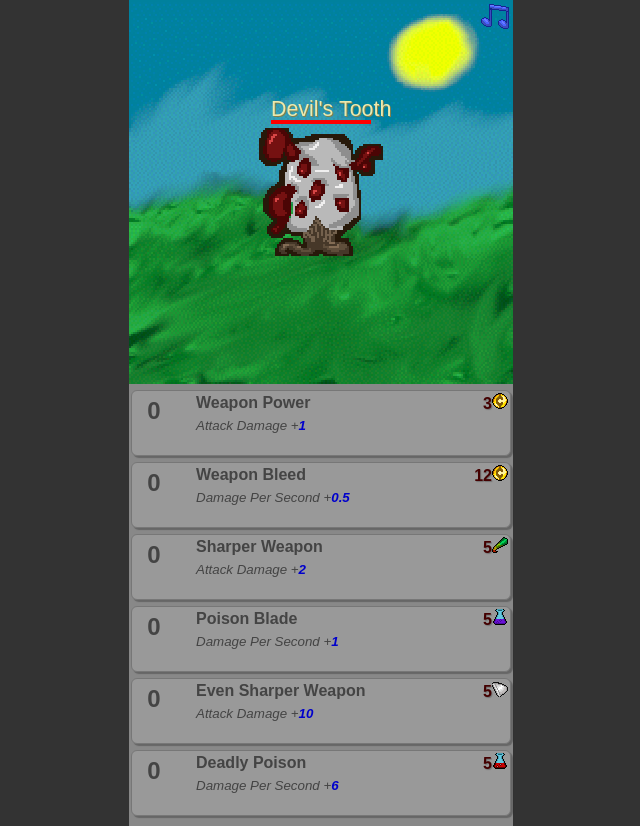
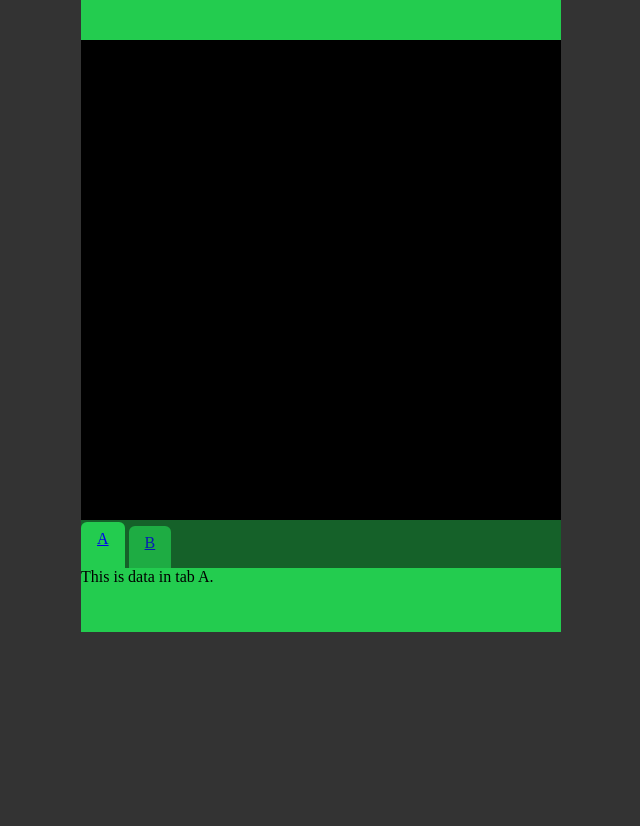
Before and after one commit to falkreon/LD52, a plain HTML site: page app/index.html in a window 1280 px wide. Shown: the whole page, without its empty margins (319-959 px from the left). After the commit the page ends 800 px from the top, so only its background shows below. Drawn offline with nearby package versions, Linux system fonts and the light colour scheme.

Commit message:
More modularization, new reactive layout

```diff
--- /dev/null
+++ b/app/garden.css
@@ -0,0 +1,59 @@
+#seed_select {
+	width: 384px;
+	text-align: center;
+}
+
+.seed {
+	display: inline-block;
+	width: 80px;
+	height: 80px;
+	border: 1px solid #444;
+	border-radius: 4px 4px;
+	background-color: #AAA;
+	text-align: center;
+	vertical-align: middle;
+
+	margin-left: 1px;
+	margin-right: 1px;
+	box-shadow: 2px 2px 1px rgba(0, 0, 0, 0.25);
+}
+
+.seed > img {
+	position: relative;
+	top: 50%;
+	transform: translateY(-50%);
+
+	width: 32px;
+	height: 32px;
+	image-rendering: crisp-edges;
+}
+
+.seed.selected {
+	border:2px solid #6F6;
+}
+
+#seed_info {
+	position: absolute;
+	width: 360px;
+	height: 128px;
+	left: 2px;
+	top: -128px;
+	margin-left: auto;
+	margin-right: auto;
+	background-color: #ba9b80;
+	border: solid 2px #000;
+	border-radius: 6px 6px;
+
+	padding-top: 2px;
+	padding-bottom: 2px;
+	padding-left: 6px;
+	padding-right: 6px;
+	vertical-align: top;
+
+	font-size: 10pt;
+	font-style: italic;
+}
+
+#seed_info_x {
+	float:right;
+}
--- a/app/index.html
+++ b/app/index.html
@@ -15,6 +15,7 @@
 			background-color: #333;
 			margin: 0px;
 			padding: 0px;
+			overflow: hidden;
 		}
 
 		.section {
@@ -30,10 +31,11 @@
 
 		.items {
 			color: #000;
-			background-color: #FFF;
-			width: 384px;
-			margin-left: auto;
-			margin-right: auto;
+			background-color: #23cc4f;
+			width: 100%;
+			aspect-ratio: 12 / 1;
+			margin-bottom: 0px;
+			margin: 0px;
 		}
 
 		.item {
@@ -44,70 +46,10 @@
 			white-space: nowrap;
 		}
 
-		#seed_select {
-			width: 384px;
-			text-align: center;
-		}
-
-		.seed {
-			display: inline-block;
-			width: 80px;
-			height: 80px;
-			border: 1px solid #444;
-			border-radius: 4px 4px;
-			background-color: #AAA;
-			text-align: center;
-			vertical-align: middle;
-
-			margin-left: 1px;
-			margin-right: 1px;
-			box-shadow: 2px 2px 1px rgba(0, 0, 0, 0.25);
-		}
-
-		.seed > img {
-			position: relative;
-			top: 50%;
-			transform: translateY(-50%);
-
-			width: 32px;
-			height: 32px;
-			image-rendering: crisp-edges;
-		}
-
-		.seed.selected {
-			border:2px solid #6F6;
-		}
-
 		.rel_wrapper {
 			position: relative;
 			height: 0px;
 			width: 384px;
-		}
-
-		#seed_info {
-			position: absolute;
-			width: 360px;
-			height: 128px;
-			left: 2px;
-			top: -128px;
-			margin-left: auto;
-			margin-right: auto;
-			background-color: #ba9b80;
-			border: solid 2px #000;
-			border-radius: 6px 6px;
-
-			padding-top: 2px;
-			padding-bottom: 2px;
-			padding-left: 6px;
-			padding-right: 6px;
-			vertical-align: top;
-
-			font-size: 10pt;
-			font-style: italic;
-		}
-
-		#seed_info_x {
-			float:right;
 		}
 
 		.fakebutton {
@@ -124,79 +66,6 @@
 		            user-select: none; /* Non-prefixed version, currently supported by Chrome, Edge, Opera and Firefox */
 		}
 
-		.upgrade {
-			font-family: sans-serif;
-			width: 376;
-			height: 60px;
-			text-align: left;
-			color: #444;
-			background-color: #999;
-			border: 1px solid #777;
-			border-radius: 6px 6px;
-			box-shadow: 2px 2px 1px rgba(0, 0, 0, 0.25);
-			margin: 2px;
-			margin-bottom: 6px;
-			padding: 2px;
-			position: relative;
-		}
-
-		.upgrade h1 {
-			display: inline-block;
-			font-size: 12pt;
-			font-style: bold;
-			position: absolute;
-			left: 64px;
-			top: -8px;
-		}
-
-		.upgrade p {
-			_border: 1px solid #000;
-			font-size: 10pt;
-			font-style: italic;
-
-			position: absolute;
-			left: 64px;
-			top: 14px;
-			width: 300px;
-			height: 32px
-		}
-
-		.upgrade_specifics {
-			font-weight: bold;
-			color: #00C;
-		}
-
-		.upgrade_cost {
-			text-align: right;
-			font-weight: bold;
-			color: #400;
-			text-shadow: 1px 1px 1px rgba(0, 0, 0, 0.25);
-		}
-
-		.upgrade.enabled {
-			color: #000;
-			border: 1px solid #000;
-			background-color: #FFF;
-		}
-
-		.upgrade_count {
-			display: inline-block;
-			position: absolute;
-			top: 5px;
-			width: 40px;
-			height: 40px;
-			_border: 1px solid #000;
-			margin-top: 1px;
-
-			font-size: 18pt;
-			font-weight: bold;
-			text-align: center;
-		}
-
-		.enabled .upgrade_cost {
-			color: #070;
-		}
-
 		.tabs {
 			width: 133px;
 			margin-left: auto;
@@ -211,28 +80,78 @@
 			margin-left: auto;
 			margin-right: 0;
 		}
+
+		.content {
+			display: flex;
+			flex-direction: column;
+			min-width: 100px;
+			max-width: 480px;
+			margin-left: auto;
+			margin-right: auto;
+			max-height: 100%;
+		}
+
+		#main_canvas {
+			aspect-ratio: 1 / 1;
+			width: 100%;
+			background-color: #000;
+			margin: 0px;
+			padding: 0px;
+		}
+
 		</style>
+		<link rel="stylesheet" href="garden.css">
+		<link rel="stylesheet" href="upgrade.css">
+		<link rel="stylesheet" href="tabs.css">
 	</head>
 	<body onLoad="begin();">
 		<audio id="bgm" volume="0.2" src="data/harvest.ogg" repeat></audio>
-		<div class="items" id="items">
 
+		<div class="content">
+			<div class="items" id="items">
+
+			</div>
+
+			<canvas id="main_canvas"></canvas>
+
+			<div class="tabs_container">
+				<div class="tabs">
+					<ul>
+						<li tabId="0" class="tab active">
+							<a href="#" onCLick="tab(0);">A</a>
+						</li>
+						<li tabId="1" class="tab">
+							<a href="#" onClick="tab(1);">B</a>
+						</li>
+					</ul>
+				</div>
+				<div class="tab_contents">
+					<div tabId="0" class="tab_content active">
+					This is data in tab A.
+					</div>
+					<div tabId="1" class="tab_content">
+					This is data in tab B.
+					<br>It is longer.
+					<p> Much longer.
+					<h1>STUFF!</h1>
+					</id>
+				</div>
+			</div>
 		</div>
-		<div class="rel_wrapper" style="margin-left: auto; margin-right: auto; width:384px; text-align:right;">
+		<!--div class="rel_wrapper" style="margin-left: auto; margin-right: auto; width:384px; text-align:right;">
 		<div class="noselect fakebutton bgm" id="bgm_div"><img id="bgm_icon" src="data/bgm.png" draggable=false onClick="toggleBgm();"/></div>
-		</div>
-		<div class="section" id="adventure_section">
+		</div-->
+		<!--div class="section" id="adventure_section">
 			<canvas class="noselect" id="adventure"  width=384, height=384, style="width: 384px; height: 384px; background-color: #000;" onClick = "attack(game);"></canvas>
 			<div id="main_tabs" class="tabs noselect" style="display:none">
 				<div class="noselect fakebutton" id="garden_button" style="display:inline"><img src="data/button_adventure_disabled.png"/></div>
 				<div class="noselect fakebutton" id="garden_button" onClick="tab('garden');" style="display:inline"><img src="data/button_garden.png"/></div>
 			</div>
-			<!--div class="noselect fakebutton" onClick="attack(game);">(tap to attack)</div-->
 			<div id="adventure_upgrades"></div>
-		</div>
+		</div-->
 
 
-		<div class="section" id="garden_section" style="display: none;">
+		<!--div class="section" id="garden_section" style="display: none;">
 
 			<canvas id="garden" width=384, height=384, style="width: 384px; height: 384px; background-color: #000;" onClick="selectPot(event, game);">
 			</canvas>
@@ -253,7 +172,7 @@
 				<div class="seed noselect" id="seed_porcelain" onClick="selectSeed('seed_porcelain');"><img src="data/item_seed_porcelain.png" draggable="false"></div>
 				<div class="seed noselect" id="seed_devilstooth" onClick="selectSeed('seed_devilstooth');"><img src="data/item_seed_devilstooth.png" draggable="false"></div>
 			</div>
-		</div>
+		</div-->
 
 
 		<script src='https://cdn.jsdelivr.net/npm/bignumber.js@9.1.0/bignumber.min.js'></script>
@@ -516,6 +435,28 @@
 			window.requestAnimationFrame(frame);
 		}
 
+		function tab(id) {
+			let tabDivs = document.getElementsByClassName("tab");
+			for(i=0; i<tabDivs.length; i++) {
+				if (id==tabDivs[i].getAttribute("tabId")) {
+					tabDivs[i].classList.add("active");
+				} else {
+					tabDivs[i].classList.remove("active");
+				}
+			}
+
+			let tabContentDivs = document.getElementsByClassName("tab_content");
+			for(i=0; i<tabContentDivs.length; i++) {
+				//console.log(tabContentDivs[i].getAttribute("tabId"));
+				if (id==tabContentDivs[i].getAttribute("tabId")) {
+					tabContentDivs[i].classList.add("active");
+				} else {
+					tabContentDivs[i].classList.remove("active");
+				}
+			}
+		}
+
+		/*
 		function tab(name) {
 			if (name=="garden") {
 				document.getElementById("adventure_section").style.display = "none";
@@ -526,7 +467,7 @@
 			} else {
 				console.log("CANNOT FIND TAB '"+name+"'!");
 			}
-		}
+		}*/
 
 
 
--- /dev/null
+++ b/app/tabs.css
@@ -0,0 +1,79 @@
+.tabs_container {
+	width: 100%;
+	margin: 0px;
+	padding: 0px;
+	background-color: #156129;
+	overflow: hidden;
+}
+
+.tabs {
+	aspect-ratio: 10 / 1;
+	width: 100%;
+	display: flex;
+	overflow-x: auto;
+	overflow-y: hidden;
+	-webkit-overflow-scrolling: touch;
+	margin: 0px;
+	padding: 0px;
+}
+
+.tabs ul {
+	display: flex;
+	padding-top: 2px;
+	padding-left: 0px;
+	padding-right: 0px;
+	padding-bottom: 0px;
+	margin: 0px;
+	height: 100%;
+	overflow: hidden;
+}
+
+.tabs li a {
+	display: block;
+	position: relative;
+	bottom: -4px;
+	margin: 0px;
+	padding: 8px 16px;
+	min-height: 100%;
+	border-radius: 6px 6px 0 0;
+	opacity: 0.7;
+	transition: all 0.1s ease-in-out;
+	background-color: #23cc4f;
+	overflow: hidden;
+}
+
+.tabs li:not(:last-child) {
+	margin-right: 4px;
+}
+
+.tabs li.active a,
+.tabs li a:hover {
+	opacity: 1;
+	bottom: 0px;
+}
+
+.tab {
+	display: inline-block;
+	height: 100%;
+	overflow: hidden;
+	margin: 0px;
+	padding: 0px;
+}
+
+
+.tab_content {
+	display: none;
+}
+
+.tab_content.active {
+	display: flex;
+	flex-basis: column;
+	width: 100%;
+	min-height: 64px;
+	overflow-x: hidden;
+	overflow-y: scroll;
+	background-color: #23cc4f;
+	color: #000;
+	margin: 0;
+	padding: 0;
+}
--- /dev/null
+++ b/app/upgrade.css
@@ -0,0 +1,72 @@
+.upgrade {
+	font-family: sans-serif;
+	width: 376;
+	height: 60px;
+	text-align: left;
+	color: #444;
+	background-color: #999;
+	border: 1px solid #777;
+	border-radius: 6px 6px;
+	box-shadow: 2px 2px 1px rgba(0, 0, 0, 0.25);
+	margin: 2px;
+	margin-bottom: 6px;
+	padding: 2px;
+	position: relative;
+}
+
+.upgrade h1 {
+	display: inline-block;
+	font-size: 12pt;
+	font-style: bold;
+	position: absolute;
+	left: 64px;
+	top: -8px;
+}
+
+.upgrade p {
+	_border: 1px solid #000;
+	font-size: 10pt;
+	font-style: italic;
+
+	position: absolute;
+	left: 64px;
+	top: 14px;
+	width: 300px;
+	height: 32px
+}
+
+.upgrade_specifics {
+	font-weight: bold;
+	color: #00C;
+}
+
+.upgrade_cost {
+	text-align: right;
+	font-weight: bold;
+	color: #400;
+	text-shadow: 1px 1px 1px rgba(0, 0, 0, 0.25);
+}
+
+.upgrade.enabled {
+	color: #000;
+	border: 1px solid #000;
+	background-color: #FFF;
+}
+
+.upgrade_count {
+	display: inline-block;
+	position: absolute;
+	top: 5px;
+	width: 40px;
+	height: 40px;
+	_border: 1px solid #000;
+	margin-top: 1px;
+
+	font-size: 18pt;
+	font-weight: bold;
+	text-align: center;
+}
+
+.enabled .upgrade_cost {
+	color: #070;
+}
```
